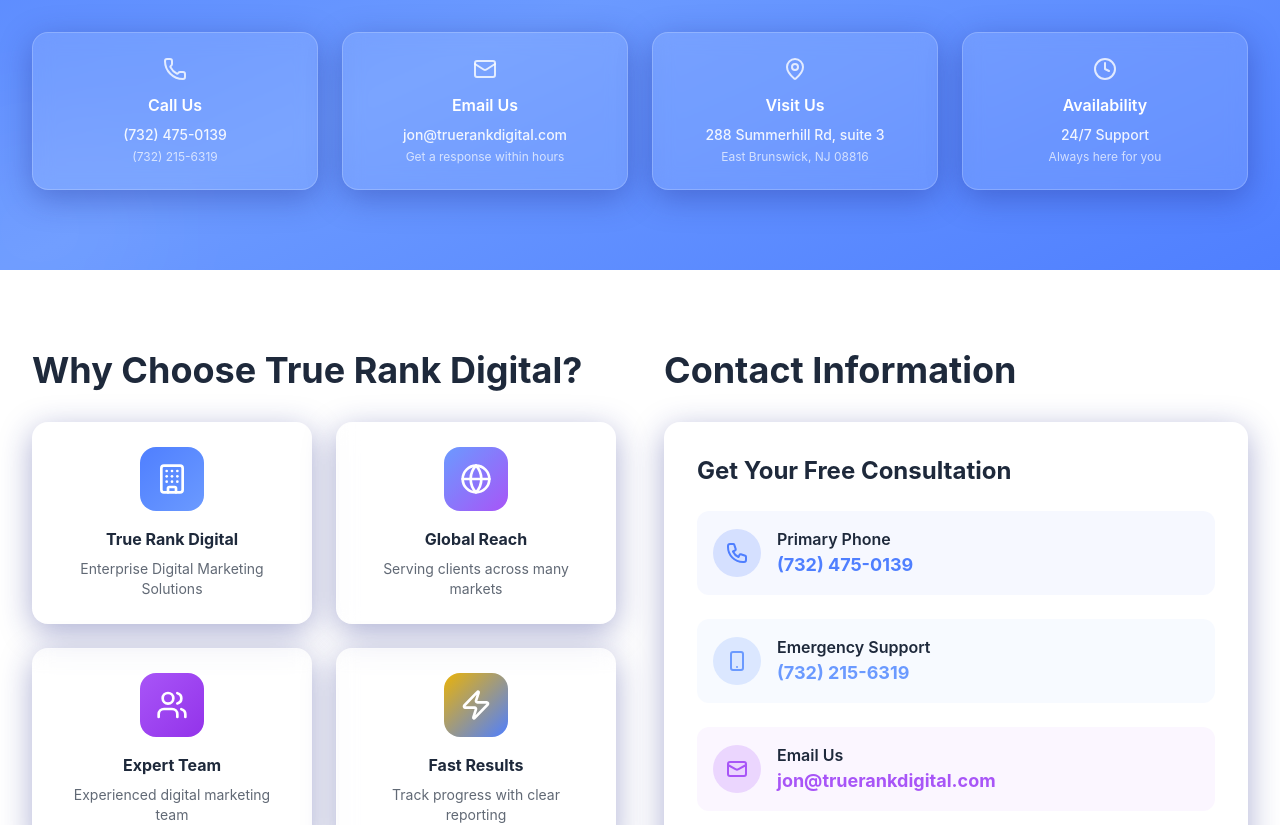
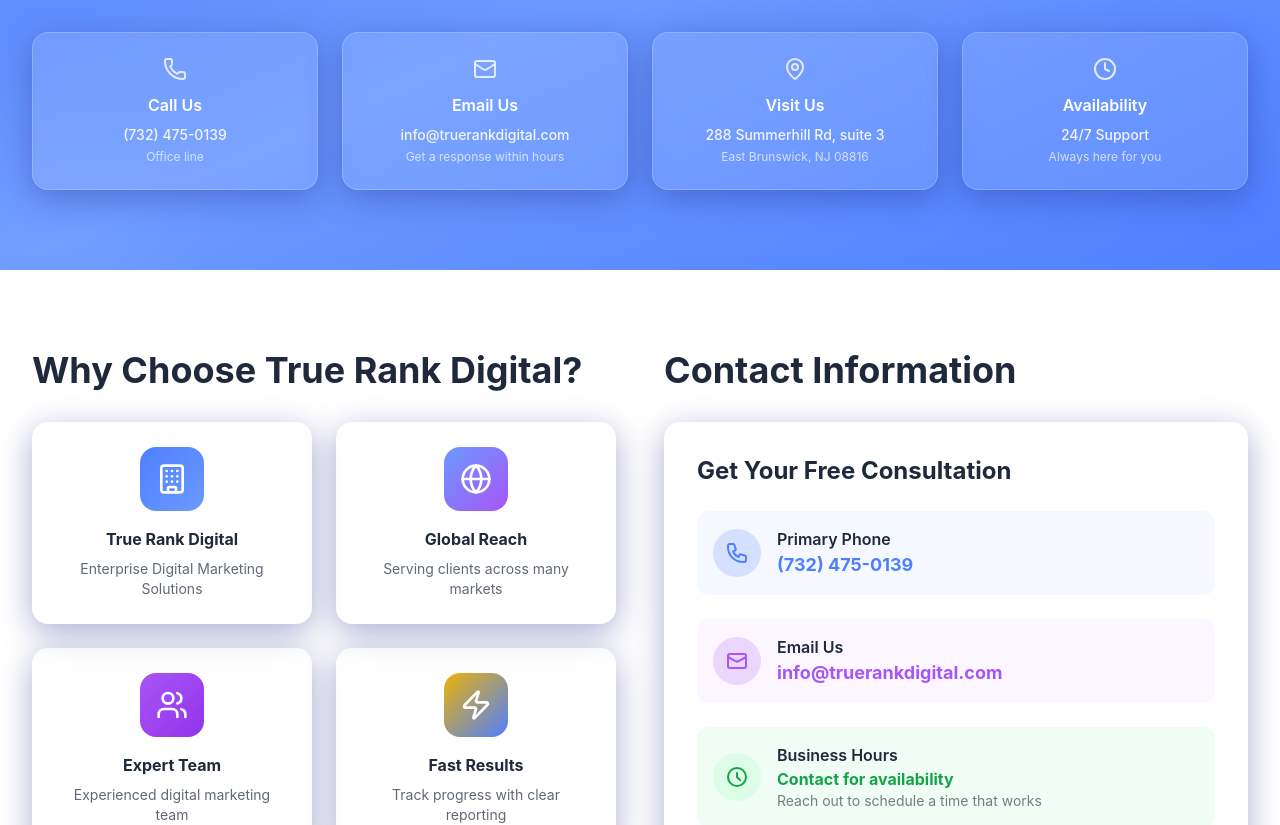
Before and after one commit to mbishopfx/trd-website, a Next.js app: page /contact in a window 1280 px wide. Shown: the part 400-1225 px from the top of the page. Built offline with nearby package versions, Linux system fonts and the light colour scheme; no server answers.

Commit message:
Update contact section email and office phone display

```diff
--- a/src/components/sections/ContactFormSection.tsx
+++ b/src/components/sections/ContactFormSection.tsx
@@ -378,7 +378,7 @@
             </motion.a>
 
             <motion.a
-              href="mailto:jon@truerankdigital.com"
+              href="mailto:info@truerankdigital.com"
               className="inline-flex items-center space-x-2 px-6 py-3 glass-button bg-brand-secondary/10 hover:bg-brand-secondary hover:text-white text-brand-secondary font-semibold rounded-full transition-all duration-300"
               whileHover={{ scale: 1.05 }}
               whileTap={{ scale: 0.95 }}
--- a/src/components/sections/ContactHeroSection.tsx
+++ b/src/components/sections/ContactHeroSection.tsx
@@ -48,15 +48,15 @@
               icon: <Phone className="w-6 h-6" />,
               title: 'Call Us',
               primary: '(732) 475-0139',
-              secondary: '(732) 215-6319',
+              secondary: 'Office line',
               action: 'tel:+17324750139'
             },
             {
               icon: <Mail className="w-6 h-6" />,
               title: 'Email Us',
-              primary: 'jon@truerankdigital.com',
+              primary: 'info@truerankdigital.com',
               secondary: 'Get a response within hours',
-              action: 'mailto:jon@truerankdigital.com'
+              action: 'mailto:info@truerankdigital.com'
             },
             {
               icon: <MapPin className="w-6 h-6" />,
--- a/src/components/sections/ContactInfoSection.tsx
+++ b/src/components/sections/ContactInfoSection.tsx
@@ -138,20 +138,6 @@
                   </div>
                 </div>
 
-                {/* Emergency/Secondary Phone */}
-                <div className="flex items-center space-x-4 p-4 bg-brand-secondary/5 rounded-xl hover:bg-brand-secondary/10 transition-colors duration-200">
-                  <div className="w-12 h-12 bg-brand-secondary/20 rounded-full flex items-center justify-center">
-                    <svg className="w-6 h-6 text-brand-secondary" fill="none" stroke="currentColor" viewBox="0 0 24 24">
-                      <path strokeLinecap="round" strokeLinejoin="round" strokeWidth="2" d="M12 18h.01M8 21h8a2 2 0 002-2V5a2 2 0 00-2-2H8a2 2 0 00-2 2v14a2 2 0 002 2z" />
-                    </svg>
-                  </div>
-                  <div>
-                    <div className="font-semibold text-brand-dark">Emergency Support</div>
-                    <a href="tel:+17322156319" className="text-brand-secondary font-bold text-lg hover:text-brand-secondary/80 transition-colors">
-                      (732) 215-6319
-                    </a>
-                  </div>
-                </div>
 
                 {/* Email */}
                 <div className="flex items-center space-x-4 p-4 bg-brand-accent/5 rounded-xl hover:bg-brand-accent/10 transition-colors duration-200">
@@ -162,8 +148,8 @@
                   </div>
                   <div>
                     <div className="font-semibold text-brand-dark">Email Us</div>
-                    <a href="mailto:jon@truerankdigital.com" className="text-brand-accent font-bold text-lg hover:text-brand-accent/80 transition-colors">
-                      jon@truerankdigital.com
+                    <a href="mailto:info@truerankdigital.com" className="text-brand-accent font-bold text-lg hover:text-brand-accent/80 transition-colors">
+                      info@truerankdigital.com
                     </a>
                   </div>
                 </div>
```
